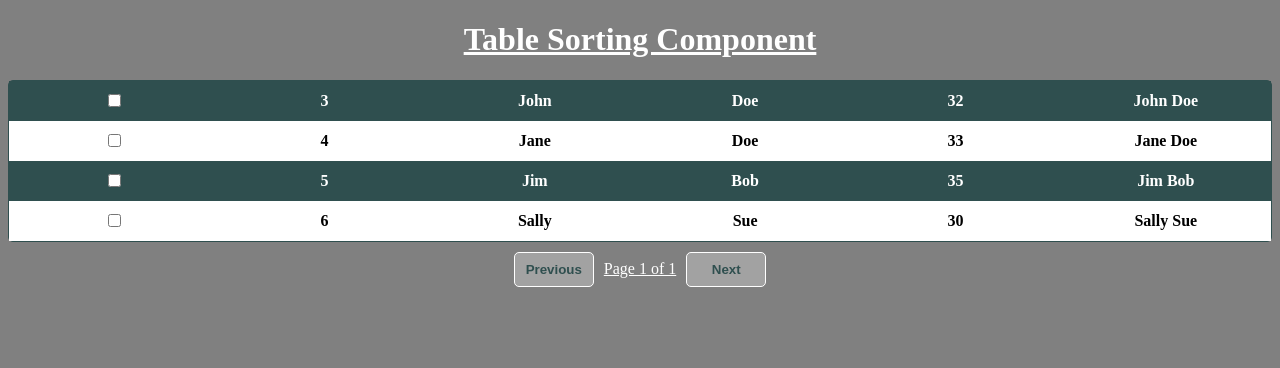
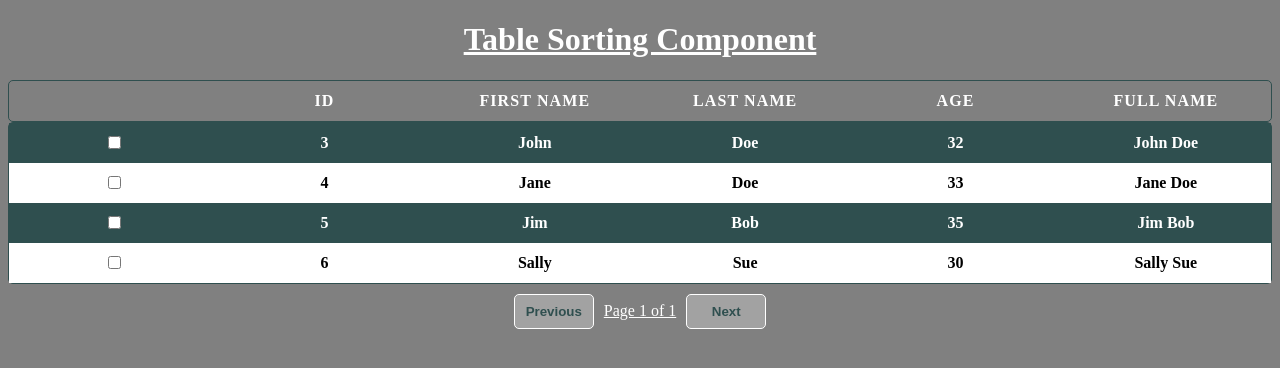
Before and after one commit to Jbblokker/table-app-view, an Angular app: page / in a window 1280 px wide. Shown: the top 368 px of the page. Built offline with nearby package versions, Linux system fonts and the light colour scheme.

Commit message:
Update table-component.component.ts

```diff
--- a/src/app/table-component/table-component.component.ts
+++ b/src/app/table-component/table-component.component.ts
@@ -11,7 +11,7 @@ export class TableComponentComponent implements OnInit {
   //These properties are to hide or to show features in the html page
   isPaginated: boolean = true;
   isCheckable: boolean = true;
-
+  hasHeader: boolean = true;
 
   //pagination properties
   currentPage!: number;
```
